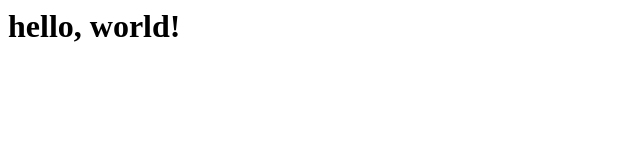
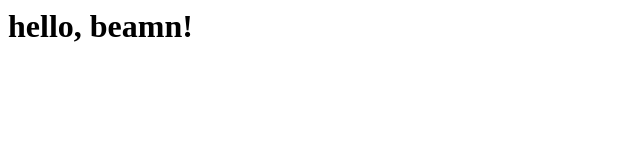
Before and after one commit to fuckFedThom/idontcare, a plain HTML site: page index.html in a window 1280 px wide. Shown: the full height of the page, 0-640 px from the left. Drawn offline with Linux system fonts and the light colour scheme.

Commit message:
Update index.html

```diff
--- a/index.html
+++ b/index.html
@@ -1 +1 @@
-<h1>hello, world!</h1>
+<h1>hello, beamn!</h1>
```
